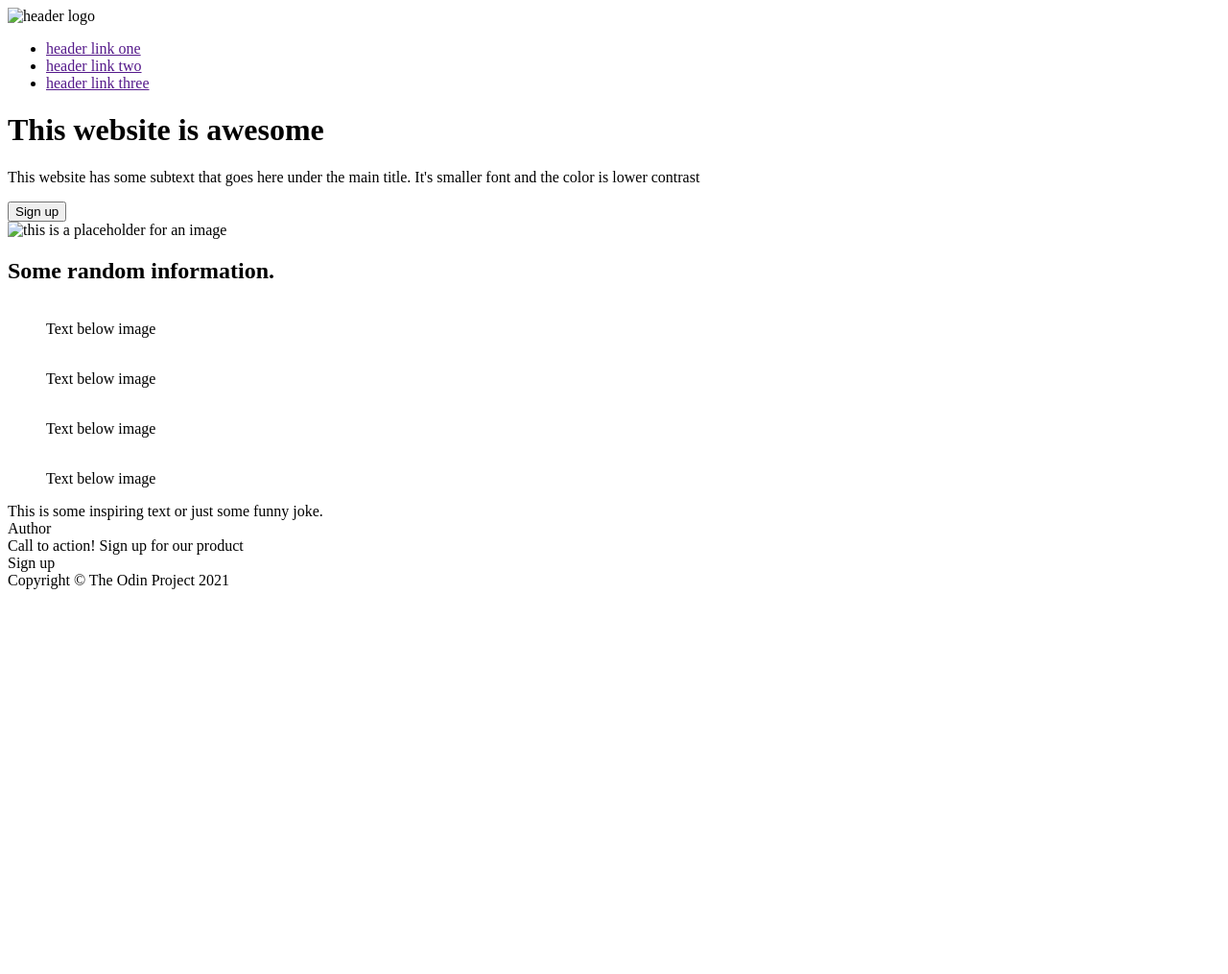
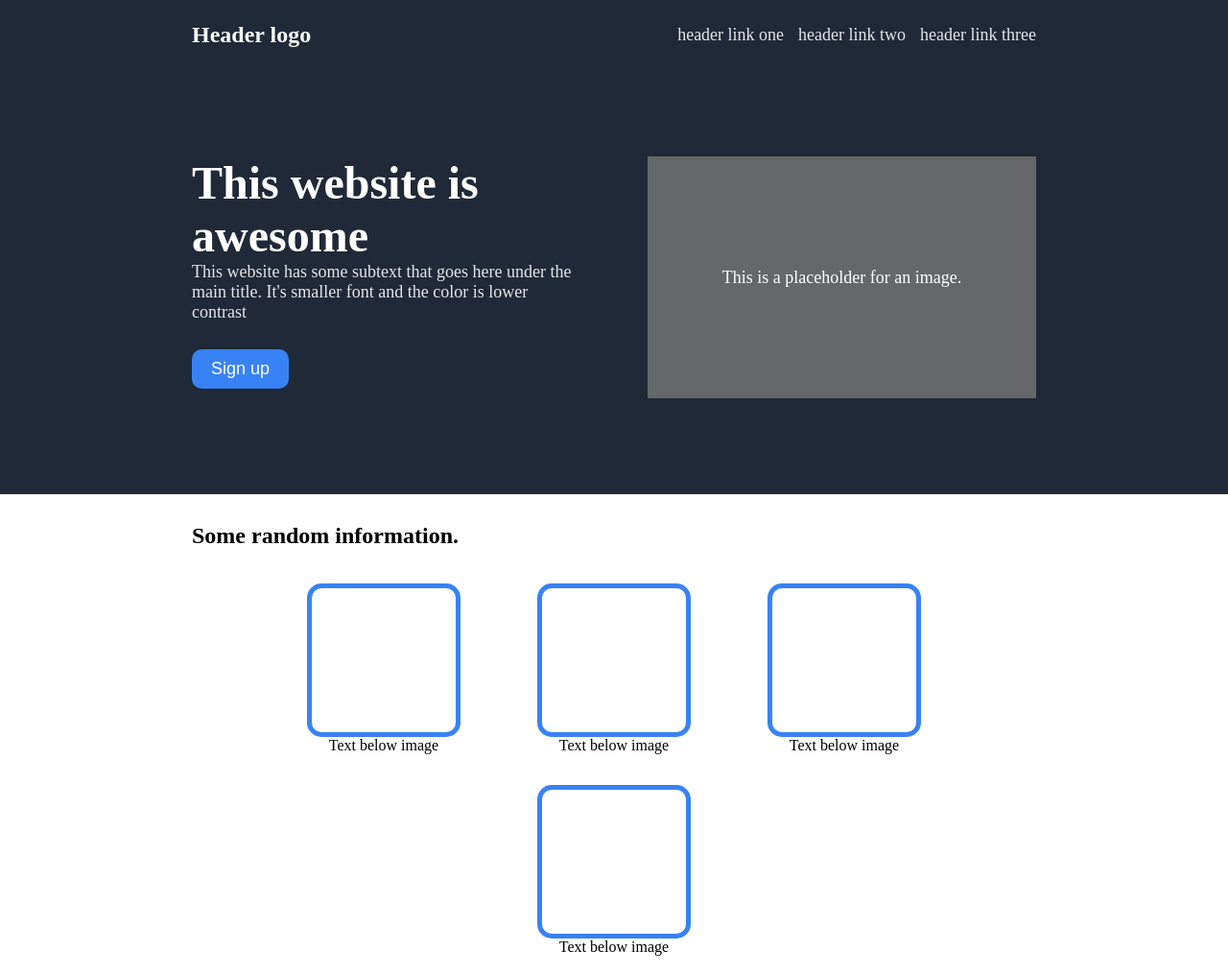
Before and after one commit to FatPanda1991/Landing-page, a plain HTML site: page index.html in a window 1280 px wide. Shown: the top 1015 px of the page at 96% size. Before the commit the page ends 800 px from the top, so only its background shows below. Drawn offline with Linux system fonts and the light colour scheme.

Commit message:
Add style.css, header and first 2 containers. Set max/min width and wraping.

```diff
--- a/index.html
+++ b/index.html
@@ -5,48 +5,52 @@
     <meta http-equiv="X-UA-Compatible" content="IE=edge">
     <meta name="viewport" content="width=device-width, initial-scale=1.0">
     <title>Ladning Page</title>
+    <link rel="stylesheet" href="style.css">
 </head>
 <body>
-    <div class="header">
-        <img src="" alt="header logo">
+    <div class="container">
+    <nav class="header">
+        <div class="header-logo">Header logo</div>
         <ul>
             <li><a href="">header link one</a></li>
             <li><a href="">header link two</a></li>
             <li><a href="">header link three</a></li>
         </ul>
-    </div>
+    </nav>
 
     <div class="top-container">
-        <div>
+        <div class="text">
             <h1>This website is awesome</h1>
             <p>This website has some subtext that goes here
                 under the main title. It's smaller font and
                 the color is lower contrast</p>
             <button class="button">Sign up</button>
         </div>
-        <div class="main-image">
-            <img src="" alt="this is a placeholder for an image">
+        <div class="placeholder">
+            <div>This is a placeholder for an image.</div>
         </div>
     </div>
 
     <div class="random-information-container">
         <h2>Some random information.</h2>
-        <figure class="image">
-            <img src="" alt="">
+        <div class="images">
+        <figure>
+            <div class="image"></div>
             <figcaption class="caption">Text below image</figcaption>
         </figure>
-        <figure class="image">
-            <img src="" alt="">
+        <figure>
+            <div class="image"></div>
             <figcaption class="caption">Text below image</figcaption>
         </figure>
-        <figure class="image">
-            <img src="" alt="">
+        <figure>
+            <div class="image"></div>
             <figcaption class="caption">Text below image</figcaption>
         </figure>
-        <figure class="image">
-            <img src="" alt="">
+        <figure>
+            <div class="image"></div>
             <figcaption class="caption">Text below image</figcaption>
         </figure>
+        </div>
     </div>
 
     <div class="quote">
@@ -55,18 +59,18 @@
         </div>
         <span class="author">Author</span>
     </div>
-
-    <div class="sign-up-container">
-        <div>
-            <span class="sign-up-title">Call to action!</span>
-            <span class="sign-up-text">Sign up for our product</span>
+    <div class="sign-up-background">
+      <div class="sign-up-container">
+           <div>
+              <span class="sign-up-title">Call to action!</span>
+                <span class="sign-up-text">Sign up for our product</span>
+         </div>
+          <button class="button2">Sign up</button>
         </div>
-        <span class="button">Sign up</span>
     </div>
-
     <div class="footer">
         Copyright &copy; The Odin Project 2021
     </div>
-
+</div>
 </body>
 </html>
--- /dev/null
+++ b/style.css
@@ -0,0 +1,148 @@
+body {
+   background-color: black;
+   margin: 0;
+   display: flex;
+   flex-direction: column;
+   justify-content: center;
+   align-items: center;
+}
+
+.container>* {
+    min-width: 150px;
+    max-width: 1050px;
+    padding: 10px 200px;
+    flex-wrap: wrap;
+    display: flex;
+}
+
+.header {
+    justify-content: space-between;
+    align-items: center;
+    background-color: #1F2937;
+
+    display: flex;
+}
+
+.header-logo {
+    font-size: 24px;
+    font-weight: 700;
+    color: #f9faf8;
+}
+
+ul{
+    gap: 15px;
+    display: flex;
+    list-style-type: none;
+}
+
+a {
+    text-decoration: none;
+    color: #e5e7eb;
+    font-size: 18px;
+}
+
+.top-container {
+    background-color: #1F2937;
+    display: flex;
+    padding-bottom:100px;
+    padding-top: 90px;
+    justify-content: space-between;
+    color: white;
+}
+
+h1 {
+    font-size: 48px;
+    font-weight: bold;
+    margin: 0;
+}
+
+p {
+    font-size: 18px;
+    color: #e5e7eb;
+    margin-top: 0;
+}
+
+.placeholder {
+    min-height: 200px;
+    min-width: 300px;
+    background-color: rgb(101, 103, 105);
+    display: flex;
+    flex: 1;
+    align-items: center;
+    justify-content: center;
+    color:#ffffff;
+    font-size: 18px;
+}
+
+.text {
+    height: 100%;
+    margin-right: 70px;
+    flex: 1;
+}
+
+button {
+    font-size: 18px;
+    background-color: #3882F6;
+    border-radius: 10px;
+    border: none;
+    color: white;
+    padding: 10px 20px;
+    margin: 10px 0;
+}
+
+.random-information-container {
+    text-align: center;
+    background-color: white;
+}
+
+.images {
+    display: flex;
+    align-items: center;
+    justify-content: center;
+    flex-wrap: wrap;
+}
+
+.image {
+    height: 150px;
+    width: 150px;
+    border: 5px #3882F6 solid;
+    border-radius: 15px;
+
+}
+
+.quote {
+    background-color: #e5e7eb;
+    text-align: center;
+    flex: 1;
+    min-height: 250px;
+}
+
+.sign-up-background {
+    background-color: white;
+    display: flex;
+    align-items: center;
+    justify-content: center;
+    flex: 1;
+    min-height: 250px;
+}
+
+.sign-up-container {
+    background-color: #3882F6;
+    height: 150px;
+    max-width: 250px;
+    text-align: center;
+    display: flex;
+    justify-content: space-between;
+    align-items: center;
+}
+
+.footer {
+    background-color: #1f1f1f;
+    display: flex;
+    align-items: center;
+    justify-content: center;
+    color: #e5e7eb;
+    flex-shrink: 0;
+    min-height: 50px;
+    max-height: 50px;
+}
```
